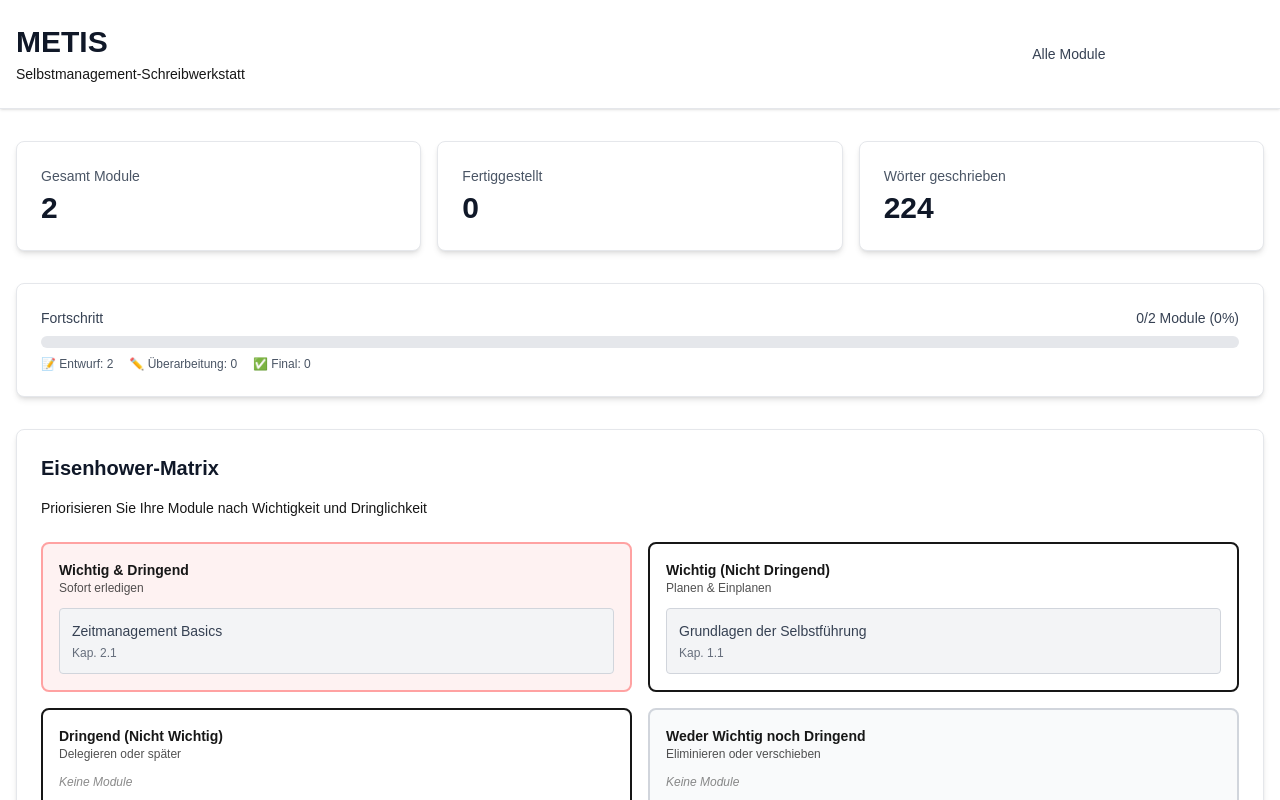
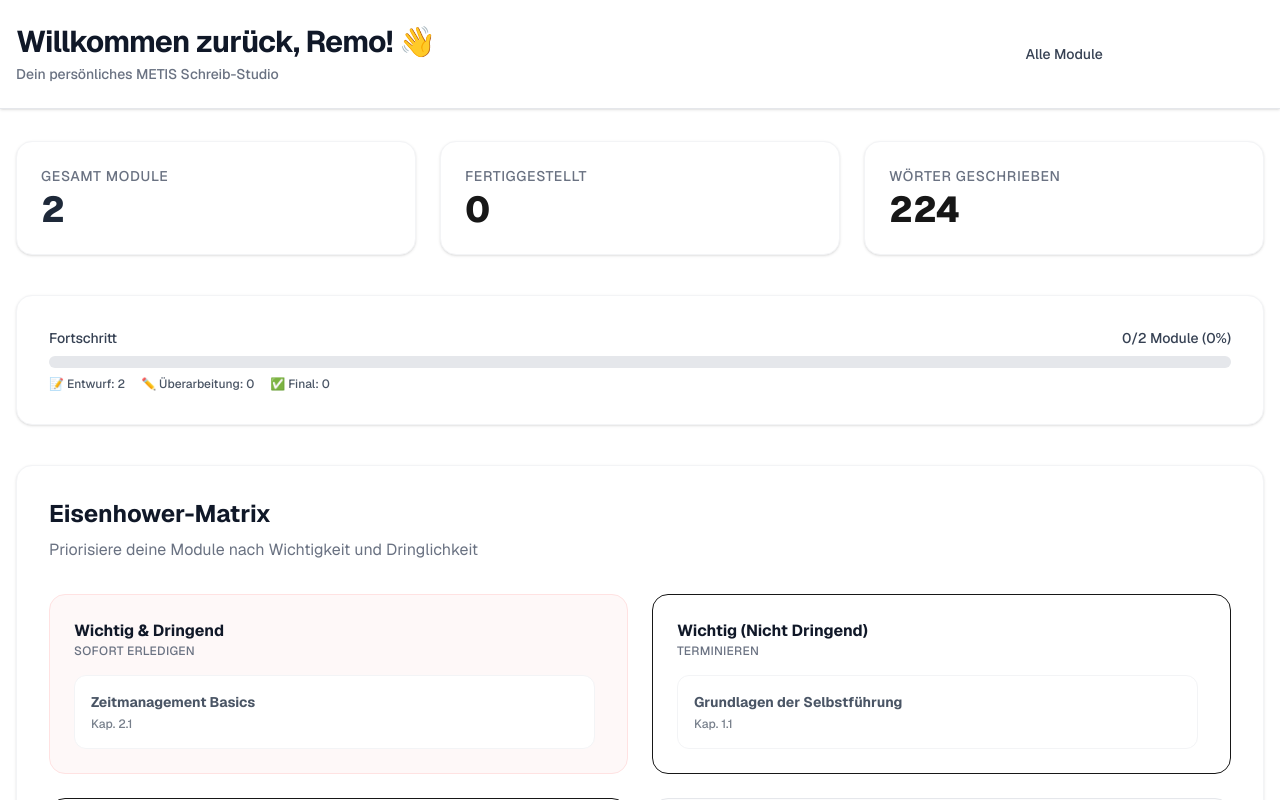
Before and after one commit to remostiefel/metis, a Next.js app: page / in a window 1280 px wide. Shown: the top 800 px of the page. Built offline with nearby package versions, Linux system fonts and the light colour scheme.

Commit message:
UX Overhaul: Pastel theme, personalization for Remo, improved editor & auto-save

```diff
--- a/app/editor/[id]/page.tsx
+++ b/app/editor/[id]/page.tsx
@@ -15,7 +15,19 @@ export default function EditorPage({ params }: EditorPageProps) {
     const [title, setTitle] = useState('');
     const [loading, setLoading] = useState(true);
     const [saving, setSaving] = useState(false);
+    const [lastSaved, setLastSaved] = useState<Date | null>(null);
     const [showPomodoro, setShowPomodoro] = useState(false);
+
+    // Auto-save logic
+    useEffect(() => {
+        const timeoutId = setTimeout(() => {
+            if (content && id && !loading) {
+                handleSave(true);
+            }
+        }, 30000); // Auto-save every 30 seconds if changes made
+
+        return () => clearTimeout(timeoutId);
+    }, [content, id, loading]);
 
     useEffect(() => {
         params.then((resolvedParams) => {
@@ -34,8 +46,8 @@ export default function EditorPage({ params }: EditorPageProps) {
         });
     }, [params]);
 
-    const handleSave = async () => {
-        setSaving(true);
+    const handleSave = async (isAutoSave = false) => {
+        if (!isAutoSave) setSaving(true);
         try {
             const response = await fetch(`/api/modules/${id}/save`, {
                 method: 'POST',
@@ -56,116 +68,128 @@ export default function EditorPage({ params }: EditorPageProps) {
                 throw new Error('Failed to save');
             }
 
-            // Show success message (could add a toast notification here)
-            console.log('Module saved successfully');
+            setLastSaved(new Date());
+            if (!isAutoSave) console.log('Module saved successfully');
         } catch (error) {
             console.error('Error saving module:', error);
-            alert('Fehler beim Speichern. Bitte versuchen Sie es erneut.');
+            if (!isAutoSave) alert('Fehler beim Speichern. Bitte versuchen Sie es erneut.');
         } finally {
-            setSaving(false);
+            if (!isAutoSave) setSaving(false);
         }
     };
 
     if (loading) {
         return (
-            <div className="min-h-screen bg-paper flex items-center justify-center">
-                <div className="text-neutral">Laden...</div>
+            <div className="min-h-screen bg-background flex items-center justify-center">
+                <div className="text-gray-500 animate-pulse">Lade dein Studio...</div>
             </div>
         );
     }
 
     return (
-        <div className="min-h-screen bg-paper">
+        <div className="min-h-screen bg-background font-sans">
             {/* Header */}
-            <header className="bg-white border-b border-gray-200 shadow-sm sticky top-0 z-10">
-                <div className="max-w-7xl mx-auto px-4 py-4">
+            <header className="bg-white/80 backdrop-blur-md border-b border-gray-100 sticky top-0 z-10 transition-all">
+                <div className="max-w-5xl mx-auto px-6 py-4">
                     <div className="flex items-center justify-between">
                         <div className="flex items-center gap-4">
                             <Link
                                 href="/"
-                                className="text-gray-600 hover:text-primary transition-colors"
+                                className="text-gray-400 hover:text-primary transition-colors p-2 hover:bg-gray-50 rounded-full"
                             >
-                                <ArrowLeft size={24} />
+                                <ArrowLeft size={20} />
                             </Link>
                             <div>
-                                <h1 className="text-xl font-bold text-gray-900">{title}</h1>
-                                <p className="text-xs text-neutral">Modul: {id}</p>
+                                <h1 className="text-lg font-bold text-gray-800 tracking-tight">{title}</h1>
+                                <div className="flex items-center gap-2 text-xs text-gray-500">
+                                    <span>Modul: {id}</span>
+                                    {lastSaved && (
+                                        <span className="text-success-foreground flex items-center gap-1">
+                                            • Gespeichert {lastSaved.toLocaleTimeString([], { hour: '2-digit', minute: '2-digit' })}
+                                        </span>
+                                    )}
+                                </div>
                             </div>
                         </div>
                         <div className="flex items-center gap-3">
                             <button
                                 onClick={() => setShowPomodoro(!showPomodoro)}
-                                className="px-4 py-2 text-sm font-medium text-gray-700 hover:text-primary transition-colors"
+                                className={`px-4 py-2 text-sm font-medium rounded-full transition-all ${showPomodoro
+                                        ? 'bg-secondary/10 text-secondary-foreground'
+                                        : 'text-gray-600 hover:bg-gray-50'
+                                    }`}
                             >
-                                {showPomodoro ? '⏱️ Timer ausblenden' : '⏱️ Fokus-Timer'}
+                                {showPomodoro ? 'Timer aktiv' : '⏱️ Fokus'}
                             </button>
                             <button
-                                onClick={handleSave}
+                                onClick={() => handleSave(false)}
                                 disabled={saving}
-                                className="flex items-center gap-2 px-4 py-2 bg-primary text-white rounded-lg hover:bg-primary/90 transition-colors disabled:opacity-50"
+                                className="flex items-center gap-2 px-6 py-2.5 bg-primary text-primary-foreground rounded-full hover:bg-primary/90 transition-all shadow-sm hover:shadow-md disabled:opacity-50 font-medium text-sm"
                             >
                                 <Save size={16} />
-                                {saving ? 'Speichern...' : 'Speichern'}
+                                {saving ? 'Speichert...' : 'Speichern'}
                             </button>
                         </div>
                     </div>
                 </div>
             </header>
 
-            <div className="max-w-7xl mx-auto px-4 py-8">
-                <div className="grid grid-cols-1 lg:grid-cols-3 gap-6">
+            <div className="max-w-5xl mx-auto px-6 py-8">
+                <div className="grid grid-cols-1 lg:grid-cols-12 gap-8">
                     {/* Editor */}
-                    <div className="lg:col-span-2">
-                        <div className="bg-white rounded-lg shadow-md border border-gray-200 p-6">
+                    <div className="lg:col-span-8">
+                        <div className="bg-white rounded-2xl shadow-sm border border-gray-100 p-8 min-h-[calc(100vh-12rem)]">
                             <textarea
                                 value={content}
                                 onChange={(e) => setContent(e.target.value)}
-                                className="w-full h-[600px] p-4 font-serif text-lg leading-relaxed border border-gray-300 rounded-lg focus:outline-none focus:ring-2 focus:ring-primary resize-none"
-                                placeholder="Beginnen Sie zu schreiben..."
+                                className="w-full h-full min-h-[600px] font-serif text-lg leading-relaxed text-gray-700 border-none focus:outline-none focus:ring-0 resize-none placeholder-gray-300"
+                                placeholder="Hier beginnt deine Geschichte..."
+                                spellCheck={false}
                             />
-                            <div className="mt-4 flex justify-between text-sm text-neutral">
-                                <span>
+                        </div>
+                        <div className="mt-4 flex justify-end text-xs text-gray-400 font-medium px-4">
                             {content.trim().split(/\s+/).filter(w => w.length > 0).length} Wörter
-                                </span>
-                                <span>
-                                    {content.length} Zeichen
-                                </span>
-                            </div>
                         </div>
                     </div>
 
                     {/* Sidebar */}
-                    <div className="space-y-6">
-                        {showPomodoro && <PomodoroTimer />}
+                    <div className="lg:col-span-4 space-y-6">
+                        {showPomodoro && (
+                            <div className="animate-in slide-in-from-right-4 duration-300">
+                                <PomodoroTimer />
+                            </div>
+                        )}
 
-                        <div className="bg-white rounded-lg shadow-md p-6 border border-gray-200">
-                            <h3 className="text-lg font-semibold text-gray-800 mb-4">
-                                Modul-Informationen
+                        <div className="bg-white rounded-2xl shadow-sm p-6 border border-gray-100">
+                            <h3 className="text-sm font-bold text-gray-900 uppercase tracking-wider mb-4">
+                                Einstellungen
                             </h3>
-                            <div className="space-y-3 text-sm">
+                            <div className="space-y-4">
                                 <div>
-                                    <label className="block text-neutral mb-1">Status</label>
-                                    <select className="w-full px-3 py-2 border border-gray-300 rounded-lg">
+                                    <label className="block text-xs font-medium text-gray-500 mb-1.5">Status</label>
+                                    <div className="relative">
+                                        <select className="w-full px-4 py-2.5 bg-gray-50 border-none rounded-xl text-sm text-gray-700 focus:ring-2 focus:ring-primary/20 cursor-pointer appearance-none">
                                             <option>Entwurf</option>
                                             <option>Überarbeitung</option>
                                             <option>Final</option>
                                         </select>
+                                        <div className="absolute right-3 top-1/2 -translate-y-1/2 pointer-events-none text-gray-400">
+                                            ▼
+                                        </div>
+                                    </div>
                                 </div>
                                 <div>
-                                    <label className="block text-neutral mb-1">Wichtigkeit</label>
-                                    <select className="w-full px-3 py-2 border border-gray-300 rounded-lg">
-                                        <option>Niedrig</option>
-                                        <option>Mittel</option>
-                                        <option>Hoch</option>
-                                    </select>
+                                    <label className="block text-xs font-medium text-gray-500 mb-1.5">Wichtigkeit</label>
+                                    <div className="flex gap-2">
+                                        {['Niedrig', 'Mittel', 'Hoch'].map((level) => (
+                                            <button
+                                                key={level}
+                                                className="flex-1 py-2 text-xs font-medium rounded-lg border border-gray-100 hover:bg-gray-50 hover:border-gray-200 transition-colors text-gray-600"
+                                            >
+                                                {level}
+                                            </button>
+                                        ))}
                                     </div>
-                                <div>
-                                    <label className="block text-neutral mb-1">Dringlichkeit</label>
-                                    <select className="w-full px-3 py-2 border border-gray-300 rounded-lg">
-                                        <option>Niedrig</option>
-                                        <option>Mittel</option>
-                                        <option>Hoch</option>
-                                    </select>
                                 </div>
                             </div>
                         </div>
--- a/app/page.tsx
+++ b/app/page.tsx
@@ -9,16 +9,16 @@ export default function Home() {
   const stats = getStats(modules);
 
   return (
-    <div className="min-h-screen bg-paper">
+    <div className="min-h-screen bg-background font-sans">
       <header className="bg-white border-b border-gray-200 shadow-sm">
         <div className="max-w-7xl mx-auto px-4 py-6">
           <div className="flex items-center justify-between">
             <div>
-              <h1 className="text-3xl font-bold text-gray-900">
-                METIS
+              <h1 className="text-3xl font-bold text-gray-900 tracking-tight">
+                Willkommen zurück, Remo! 👋
               </h1>
-              <p className="text-sm text-neutral mt-1">
-                Selbstmanagement-Schreibwerkstatt
+              <p className="text-sm text-gray-500 mt-1 font-medium">
+                Dein persönliches METIS Schreib-Studio
               </p>
             </div>
             <nav className="flex gap-4">
@@ -41,50 +41,50 @@ export default function Home() {
 
       <main className="max-w-7xl mx-auto px-4 py-8">
         {/* Stats Overview */}
-        <div className="grid grid-cols-3 gap-4 mb-8">
-          <div className="bg-white rounded-lg shadow-md p-6 border border-gray-200">
-            <div className="text-sm text-gray-600 font-medium mb-1">Gesamt Module</div>
-            <div className="text-3xl font-bold text-gray-900">{stats.totalModules}</div>
+        <div className="grid grid-cols-3 gap-6 mb-10">
+          <div className="bg-white rounded-2xl shadow-sm p-6 border border-gray-100 hover:shadow-md transition-shadow">
+            <div className="text-sm text-gray-500 font-medium mb-1 uppercase tracking-wider">Gesamt Module</div>
+            <div className="text-4xl font-extrabold text-gray-800">{stats.totalModules}</div>
           </div>
-          <div className="bg-white rounded-lg shadow-md p-6 border border-gray-200">
-            <div className="text-sm text-gray-600 font-medium mb-1">Fertiggestellt</div>
-            <div className="text-3xl font-bold text-gray-900">{stats.completedModules}</div>
+          <div className="bg-white rounded-2xl shadow-sm p-6 border border-gray-100 hover:shadow-md transition-shadow">
+            <div className="text-sm text-gray-500 font-medium mb-1 uppercase tracking-wider">Fertiggestellt</div>
+            <div className="text-4xl font-extrabold text-success-foreground">{stats.completedModules}</div>
           </div>
-          <div className="bg-white rounded-lg shadow-md p-6 border border-gray-200">
-            <div className="text-sm text-gray-600 font-medium mb-1">Wörter geschrieben</div>
-            <div className="text-3xl font-bold text-gray-900">
+          <div className="bg-white rounded-2xl shadow-sm p-6 border border-gray-100 hover:shadow-md transition-shadow">
+            <div className="text-sm text-gray-500 font-medium mb-1 uppercase tracking-wider">Wörter geschrieben</div>
+            <div className="text-4xl font-extrabold text-primary-foreground">
               {stats.totalWords.toLocaleString('de-DE')}
             </div>
           </div>
         </div>
 
         {/* Progress Bar */}
-        <div className="bg-white rounded-lg shadow-md p-6 border border-gray-200 mb-8">
+        <div className="bg-white rounded-2xl shadow-sm p-8 border border-gray-100 mb-10">
           <ProgressBar modules={modules} />
         </div>
 
         {/* Eisenhower Matrix */}
-        <div className="bg-white rounded-lg shadow-md p-6 border border-gray-200">
-          <h2 className="text-xl font-bold text-gray-900 mb-4">
+        <div className="bg-white rounded-2xl shadow-sm p-8 border border-gray-100">
+          <h2 className="text-2xl font-bold text-gray-900 mb-2">
             Eisenhower-Matrix
           </h2>
-          <p className="text-sm text-neutral mb-6">
-            Priorisieren Sie Ihre Module nach Wichtigkeit und Dringlichkeit
+          <p className="text-gray-500 mb-8">
+            Priorisiere deine Module nach Wichtigkeit und Dringlichkeit
           </p>
           <EisenhowerMatrix modules={modules} />
         </div>
 
         {/* Quick Actions */}
-        <div className="mt-8 flex gap-4 justify-center">
+        <div className="mt-12 flex gap-6 justify-center">
           <Link
             href="/modules"
-            className="px-6 py-3 bg-white border-2 border-primary text-primary rounded-lg hover:bg-primary/5 transition-colors font-medium"
+            className="px-8 py-4 bg-white border-2 border-primary text-primary-foreground rounded-full hover:bg-primary/10 transition-all font-bold shadow-sm hover:shadow-md"
           >
             📚 Alle Module anzeigen
           </Link>
           <Link
             href="/editor/template"
-            className="px-6 py-3 bg-secondary text-white rounded-lg hover:bg-secondary/90 transition-colors font-medium"
+            className="px-8 py-4 bg-secondary text-secondary-foreground rounded-full hover:bg-secondary/90 transition-all font-bold shadow-md hover:shadow-lg transform hover:-translate-y-0.5"
           >
             ✍️ Schreib-Session starten
           </Link>
--- a/components/EisenhowerMatrix.tsx
+++ b/components/EisenhowerMatrix.tsx
@@ -14,21 +14,21 @@ export function EisenhowerMatrix({ modules }: EisenhowerMatrixProps) {
     const getStatusColor = (status: Module['status']) => {
         switch (status) {
             case 'final':
-                return 'bg-success/10 border-success text-success';
+                return 'bg-success/10 border-success/20 text-success-foreground';
             case 'überarbeitung':
-                return 'bg-secondary/10 border-secondary text-secondary';
+                return 'bg-secondary/10 border-secondary/20 text-secondary-foreground';
             default:
-                return 'bg-gray-100 border-gray-300 text-gray-700';
+                return 'bg-white border-gray-100 text-gray-600';
         }
     };
 
     const ModuleCard = ({ module }: { module: Module }) => (
         <Link
             href={`/editor/${module.slug}`}
-            className={`block p-3 rounded border ${getStatusColor(module.status)} hover:shadow-md transition-shadow`}
+            className={`block p-4 rounded-xl border ${getStatusColor(module.status)} hover:shadow-md transition-all hover:-translate-y-0.5`}
         >
-            <div className="text-sm font-medium mb-1">{module.title}</div>
-            <div className="text-xs opacity-75">
+            <div className="text-sm font-bold mb-1">{module.title}</div>
+            <div className="text-xs opacity-75 font-medium">
                 Kap. {module.kapitel}.{module.unterkapitel}
             </div>
         </Link>
@@ -45,14 +45,16 @@ export function EisenhowerMatrix({ modules }: EisenhowerMatrixProps) {
         modules: Module[];
         color: string;
     }) => (
-        <div className={`p-4 rounded-lg border-2 ${color}`}>
-            <div className="mb-3">
-                <h3 className="font-bold text-sm">{title}</h3>
-                <p className="text-xs opacity-75">{subtitle}</p>
+        <div className={`p-6 rounded-2xl border ${color} h-full`}>
+            <div className="mb-4">
+                <h3 className="font-bold text-gray-900">{title}</h3>
+                <p className="text-xs text-gray-500 font-medium uppercase tracking-wide">{subtitle}</p>
             </div>
-            <div className="space-y-2 max-h-64 overflow-y-auto">
+            <div className="space-y-3 max-h-80 overflow-y-auto pr-2 custom-scrollbar">
                 {modules.length === 0 ? (
-                    <p className="text-xs opacity-50 italic">Keine Module</p>
+                    <div className="flex items-center justify-center h-24 border-2 border-dashed border-gray-200 rounded-xl">
+                        <p className="text-xs text-gray-400 font-medium">Leer</p>
+                    </div>
                 ) : (
                     modules.map((module) => (
                         <ModuleCard key={module.id} module={module} />
@@ -63,30 +65,30 @@ export function EisenhowerMatrix({ modules }: EisenhowerMatrixProps) {
     );
 
     return (
-        <div className="grid grid-cols-2 gap-4">
+        <div className="grid grid-cols-1 md:grid-cols-2 gap-6">
             <Quadrant
                 title="Wichtig & Dringend"
                 subtitle="Sofort erledigen"
                 modules={doFirst}
-                color="border-red-300 bg-red-50"
+                color="border-red-100 bg-red-50/50"
             />
             <Quadrant
                 title="Wichtig (Nicht Dringend)"
-                subtitle="Planen & Einplanen"
+                subtitle="Terminieren"
                 modules={schedule}
-                color="border-primary bg-primary/5"
+                color="border-primary/20 bg-primary/5"
             />
             <Quadrant
                 title="Dringend (Nicht Wichtig)"
-                subtitle="Delegieren oder später"
+                subtitle="Delegieren"
                 modules={delegate}
-                color="border-secondary bg-secondary/5"
+                color="border-secondary/20 bg-secondary/5"
             />
             <Quadrant
                 title="Weder Wichtig noch Dringend"
-                subtitle="Eliminieren oder verschieben"
+                subtitle="Eliminieren"
                 modules={eliminate}
-                color="border-gray-300 bg-gray-50"
+                color="border-gray-200 bg-gray-50/50"
             />
         </div>
     );
```
Also changed, not shown: components/PomodoroTimer.tsx (+32 -28 lines), tailwind.config.ts (+14 -10 lines). Lines whose indentation alone changed are shown as unchanged.
